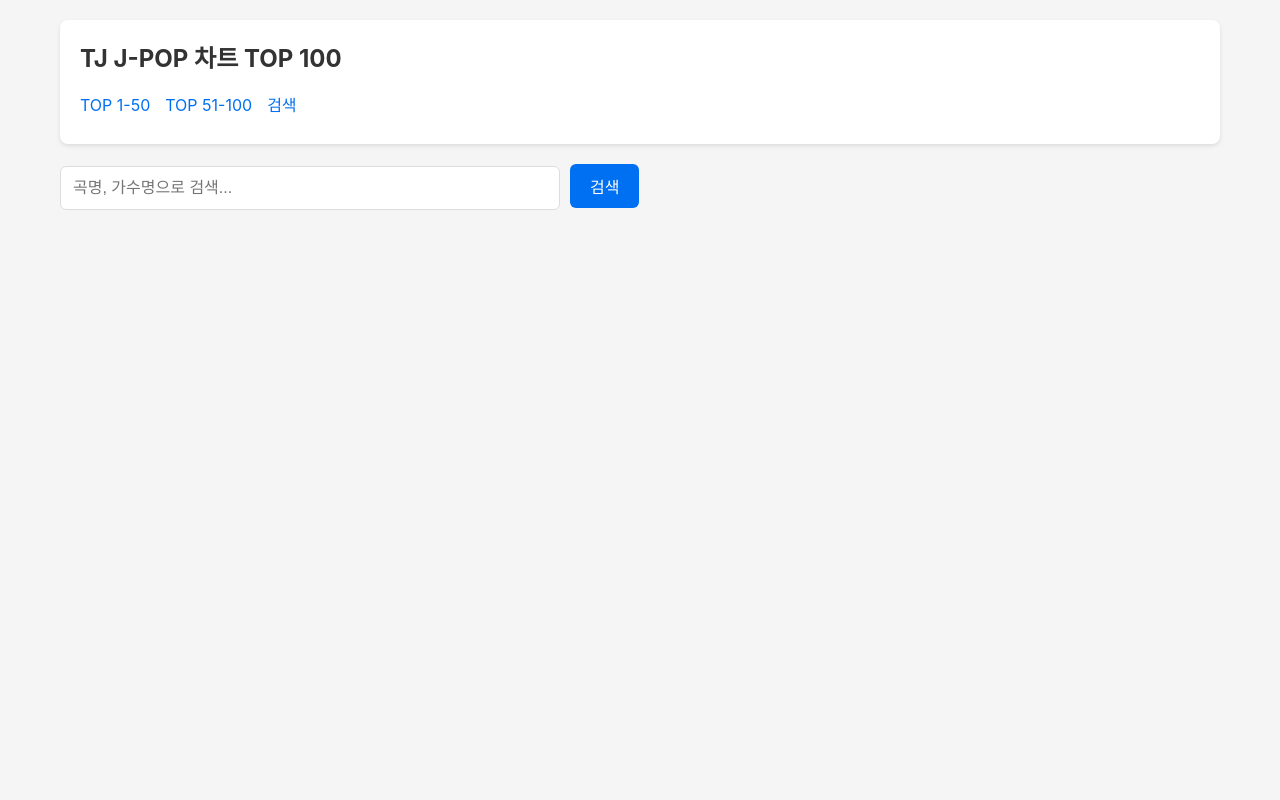
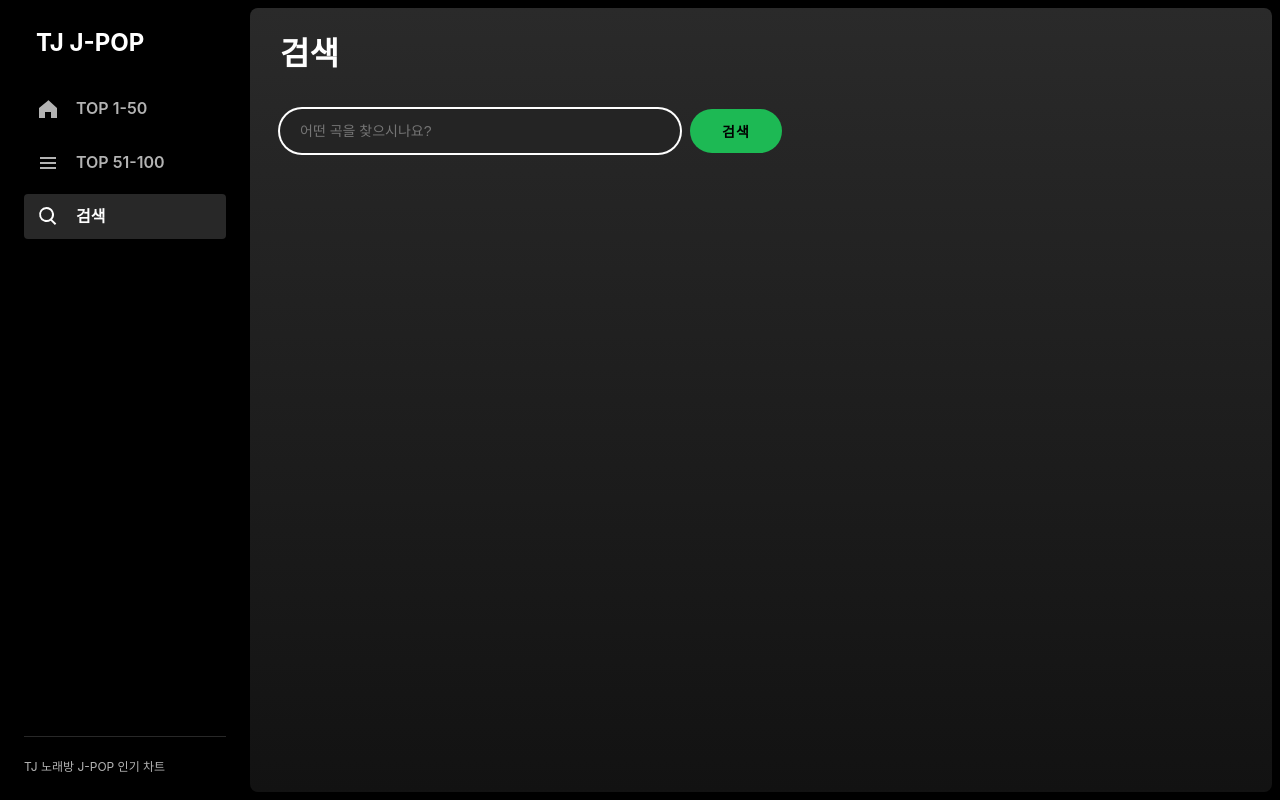
Before and after one commit to tjrwls1211/tj-jpop-kr, a Next.js app: page /search in a window 1280 px wide. Built offline with nearby package versions, Linux system fonts and the light colour scheme.

Commit message:
feat: 사이드바 추가 및 UI 개선, 검색 페이지 디자인 수정

```diff
--- a/app/globals.css
+++ b/app/globals.css
@@ -1,3 +1,15 @@
+/* Spotify-style Dark Theme */
+:root {
+  --background-base: #121212;
+  --background-highlight: #1a1a1a;
+  --background-press: #000000;
+  --text-base: #ffffff;
+  --text-subdued: #b3b3b3;
+  --brand: #1db954;
+  /* Spotify Green */
+  --essential-base: #ffffff;
+}
+
 * {
   box-sizing: border-box;
   margin: 0;
@@ -5,151 +17,276 @@
 }
 
 body {
-  font-family: -apple-system, BlinkMacSystemFont, 'Segoe UI', 'Malgun Gothic',
-    sans-serif;
+  font-family: -apple-system, BlinkMacSystemFont, 'Segoe UI', Roboto, Oxygen, Ubuntu, Cantarell, 'Open Sans', 'Helvetica Neue', sans-serif;
   line-height: 1.6;
-  background: #f5f5f5;
-  color: #333;
+  background-color: var(--background-base);
+  color: var(--text-base);
+  overflow: hidden;
+  /* App-like feel */
 }
 
+/* App Layout */
+.app-layout {
+  display: flex;
+  height: 100vh;
+  width: 100vw;
+  background-color: #000000;
+}
+
+.main-content {
+  flex: 1;
+  background: linear-gradient(to bottom, #2a2a2a 0%, #121212 100%);
+  border-radius: 8px;
+  margin: 8px 8px 8px 0;
+  overflow-y: auto;
+  position: relative;
+  padding: 20px 30px;
+}
+
+/* Scrollbar Styling */
+::-webkit-scrollbar {
+  width: 12px;
+}
+
+::-webkit-scrollbar-thumb {
+  background: #555;
+  border-radius: 6px;
+}
+
+::-webkit-scrollbar-thumb:hover {
+  background: #888;
+}
+
+::-webkit-scrollbar-track {
+  background: transparent;
+}
+
+/* Sidebar Styles */
+.sidebar {
+  width: 250px;
+  background-color: #000000;
+  display: flex;
+  flex-direction: column;
+  padding: 24px;
+  flex-shrink: 0;
+}
+
+.sidebar-logo {
+  font-size: 24px;
+  font-weight: 700;
+  margin-bottom: 24px;
+  padding-left: 12px;
+  color: var(--text-base);
+}
+
+.sidebar-nav {
+  display: flex;
+  flex-direction: column;
+  gap: 8px;
+}
+
+.nav-link {
+  display: flex;
+  align-items: center;
+  gap: 16px;
+  text-decoration: none;
+  color: var(--text-subdued);
+  font-weight: 600;
+  padding: 10px 12px;
+  border-radius: 4px;
+  transition: color 0.2s, background-color 0.2s;
+}
+
+.nav-link:hover {
+  color: var(--text-base);
+}
+
+.nav-link.active {
+  color: var(--text-base);
+  background-color: #282828;
+}
+
+.nav-icon {
+  flex-shrink: 0;
+}
+
+.sidebar-footer {
+  margin-top: auto;
+  padding-top: 20px;
+  border-top: 1px solid #282828;
+}
+
+.footer-text {
+  font-size: 12px;
+  color: var(--text-subdued);
+}
+
+/* Common UI Elements */
 .container {
   max-width: 1200px;
   margin: 0 auto;
-  padding: 20px;
 }
 
 .header {
-  background: white;
-  padding: 20px;
-  margin-bottom: 20px;
-  box-shadow: 0 2px 4px rgba(0, 0, 0, 0.1);
-  border-radius: 8px;
+  background: transparent;
+  padding: 0;
+  margin-bottom: 30px;
+  box-shadow: none;
 }
 
 .header h1 {
-  font-size: 24px;
-  margin-bottom: 10px;
+  font-size: 32px;
+  font-weight: 800;
+  margin-bottom: 20px;
 }
+
+/* Buttons and Inputs */
+.btn {
+  background-color: var(--brand);
+  color: #000;
+  border: none;
+  border-radius: 500px;
+  padding: 12px 32px;
+  font-weight: 700;
+  font-size: 14px;
+  cursor: pointer;
+  letter-spacing: 1px;
+  text-transform: uppercase;
+  transition: transform 0.1s, background-color 0.2s;
+}
+
+.btn:hover {
+  background-color: #1ed760;
+  transform: scale(1.04);
+}
+
+.search-input {
+  background-color: #242424;
+  border: none;
+  border-radius: 500px;
+  padding: 12px 20px;
+  color: white;
+  width: 100%;
+  max-width: 400px;
+  font-size: 14px;
+  outline: none;
+}
+
+.search-input:focus {
+  box-shadow: 0 0 0 2px white;
+}
+
+/* Song Card Styling */
+.song-card {
+  display: grid;
+  grid-template-columns: 50px 1fr auto;
+  align-items: center;
+  padding: 10px 16px;
+  border-radius: 4px;
+  transition: background-color 0.2s;
+  color: #b3b3b3;
+}
+
+.song-card:hover {
+  background-color: #2a2a2a;
+}
+
+.song-rank {
+  font-size: 16px;
+  color: #fff;
+  width: 30px;
+  text-align: center;
+}
+
+.song-details {
+  display: flex;
+  flex-direction: column;
+}
+
+.song-title {
+  color: #fff;
+  font-size: 16px;
+  font-weight: normal;
+}
+
+.song-info {
+  font-size: 14px;
+  color: #b3b3b3;
+}
+
+/* =========================================
+   Admin / Legacy Support Styles
+   ========================================= */
 
 .nav {
   display: flex;
   gap: 15px;
-  flex-wrap: wrap;
+  margin-bottom: 20px;
 }
 
 .nav a {
-  color: #0070f3;
+  color: var(--text-subdued);
   text-decoration: none;
-  padding: 5px 0;
+  font-size: 14px;
+  font-weight: 600;
 }
 
 .nav a:hover {
+  color: white;
   text-decoration: underline;
 }
 
-.search-form {
+.admin-card {
+  background-color: #181818;
+  padding: 30px;
+  border-radius: 8px;
+  box-shadow: 0 4px 10px rgba(0, 0, 0, 0.5);
+}
+
+.form-group {
   margin-bottom: 20px;
 }
 
-.search-input {
-  width: 100%;
-  max-width: 500px;
-  padding: 12px;
-  font-size: 16px;
-  border: 1px solid #ddd;
-  border-radius: 6px;
-}
-
-.btn {
-  padding: 10px 20px;
-  background: #0070f3;
-  color: white;
-  border: none;
-  border-radius: 6px;
-  cursor: pointer;
-  font-size: 16px;
-  transition: background 0.2s;
-}
-
-.btn:hover {
-  background: #0051cc;
-}
-
-.btn-secondary {
-  background: #666;
-}
-
-.btn-secondary:hover {
-  background: #444;
-}
-
-.song-card {
-  background: white;
-  padding: 15px;
-  margin-bottom: 10px;
-  border-radius: 6px;
-  box-shadow: 0 1px 3px rgba(0, 0, 0, 0.1);
-}
-
-.song-rank {
-  font-size: 24px;
+.label {
+  display: block;
+  margin-bottom: 8px;
   font-weight: bold;
-  color: #0070f3;
-  margin-right: 15px;
-  min-width: 60px;
-}
-
-.song-title {
-  font-size: 18px;
-  font-weight: bold;
-  margin-bottom: 5px;
-}
-
-.song-info {
-  color: #666;
   font-size: 14px;
-  margin-top: 3px;
+  color: var(--text-subdued);
 }
 
 .input {
   width: 100%;
-  padding: 10px;
-  border: 1px solid #ddd;
-  border-radius: 6px;
+  padding: 12px;
+  background: #333;
+  border: 1px solid #444;
+  border-radius: 4px;
+  color: white;
   font-size: 14px;
 }
 
-.admin-card {
-  background: white;
-  padding: 20px;
-  margin-bottom: 20px;
-  border-radius: 6px;
-  box-shadow: 0 2px 4px rgba(0, 0, 0, 0.1);
+.input:focus {
+  outline: none;
+  border-color: var(--brand);
 }
 
-.form-group {
-  margin-bottom: 15px;
+.btn-secondary {
+  background-color: #333;
+  color: white;
 }
 
-.label {
-  display: block;
-  margin-bottom: 5px;
-  font-weight: bold;
-  font-size: 14px;
+.btn-secondary:hover {
+  background-color: #444;
 }
 
 .translation-box {
-  background: #f9f9f9;
+  background: #1a1a1a;
   padding: 15px;
+  border-radius: 6px;
+  border-left: 3px solid var(--brand);
   margin-bottom: 15px;
-  border-radius: 6px;
-  border-left: 3px solid #0070f3;
 }
 
 .translation-box div {
   margin-bottom: 8px;
 }
-
-.translation-box div:last-child {
-  margin-bottom: 0;
-}
--- a/app/layout.tsx
+++ b/app/layout.tsx
@@ -1,5 +1,6 @@
 import type { Metadata } from 'next';
 import './globals.css';
+import { Sidebar } from '@/components/Sidebar';
 
 export const metadata: Metadata = {
   title: 'TJ J-POP 차트 TOP 100',
@@ -13,7 +14,14 @@
 }) {
   return (
     <html lang="ko">
-      <body>{children}</body>
+      <body>
+        <div className="app-layout">
+          <Sidebar />
+          <main className="main-content">
+            {children}
+          </main>
+        </div>
+      </body>
     </html>
   );
 }
--- a/app/search/page.tsx
+++ b/app/search/page.tsx
@@ -1,7 +1,6 @@
 import { searchSongs } from '@/lib/db';
 import { SongCard } from '@/components/SongCard';
 import { SongWithRank } from '@/lib/types';
-import Link from 'next/link';
 
 export default async function SearchPage({
   searchParams,
@@ -13,36 +12,34 @@
   const songs = query ? ((await searchSongs(query)) as SongWithRank[]) : [];
 
   return (
-    <div className="container">
+    <div>
       <div className="header">
-        <h1>TJ J-POP 차트 TOP 100</h1>
-        <div className="nav">
-          <Link href="/chart/1-50">TOP 1-50</Link>
-          <Link href="/chart/51-100">TOP 51-100</Link>
-          <Link href="/search">검색</Link>
-        </div>
+        <h1>검색</h1>
       </div>
 
-      <form method="GET" className="search-form">
+      <form method="GET" style={{ marginBottom: '40px' }}>
+        <div style={{ display: 'flex', gap: '10px' }}>
           <input
             type="text"
             name="q"
             defaultValue={query}
-          placeholder="곡명, 가수명으로 검색..."
+            placeholder="어떤 곡을 찾으시나요?"
             className="search-input"
+            autoFocus
           />
-        <button type="submit" className="btn" style={{ marginLeft: '10px' }}>
+          <button type="submit" className="btn">
             검색
           </button>
+        </div>
       </form>
 
       {query && (
         <>
-          <h2 style={{ marginBottom: '15px' }}>
-            검색 결과: {songs.length}곡
+          <h2 style={{ marginBottom: '20px', fontSize: '20px' }}>
+            '{query}' 검색 결과
           </h2>
           {songs.length === 0 ? (
-            <p>검색 결과가 없습니다.</p>
+            <p style={{ color: '#b3b3b3' }}>검색 결과가 없습니다.</p>
           ) : (
             songs.map((song) => <SongCard key={song.id} song={song} />)
           )}
--- /dev/null
+++ b/components/Sidebar.tsx
@@ -0,0 +1,65 @@
+'use client';
+
+import Link from 'next/link';
+import { usePathname } from 'next/navigation';
+
+export function Sidebar() {
+  const pathname = usePathname();
+
+  const isLinkActive = (href: string) => {
+    if (href === '/search') return pathname?.startsWith('/search');
+    // Exact match for charts to distinguish between ranges
+    return pathname === href;
+  };
+
+  return (
+    <div className="sidebar">
+      <div className="sidebar-logo">
+        TJ J-POP
+      </div>
+
+      <nav className="sidebar-nav">
+        <Link href="/chart/1-50" className={`nav-link ${isLinkActive('/chart/1-50') ? 'active' : ''}`}>
+          <HomeIcon />
+          <span>TOP 1-50</span>
+        </Link>
+        <Link href="/chart/51-100" className={`nav-link ${isLinkActive('/chart/51-100') ? 'active' : ''}`}>
+           <ListIcon />
+           <span>TOP 51-100</span>
+        </Link>
+        <Link href="/search" className={`nav-link ${isLinkActive('/search') ? 'active' : ''}`}>
+          <SearchIcon />
+          <span>검색</span>
+        </Link>
+      </nav>
+
+      <div className="sidebar-footer">
+        <p className="footer-text">TJ 노래방 J-POP 인기 차트</p>
+      </div>
+    </div>
+  );
+}
+
+function HomeIcon() {
+    return (
+        <svg viewBox="0 0 24 24" width="24" height="24" fill="currentColor" className="nav-icon">
+            <path d="M12.5 3.2L3 11v10h6v-6h6v6h6V11l-8.5-7.8a.7.7 0 0 0-1 0z"/>
+        </svg>
+    )
+}
+
+function ListIcon() {
+    return (
+        <svg viewBox="0 0 24 24" width="24" height="24" fill="currentColor" className="nav-icon">
+            <path d="M4 6h16v2H4zm0 5h16v2H4zm0 5h16v2H4z"/>
+        </svg>
+    )
+}
+
+function SearchIcon() {
+    return (
+        <svg viewBox="0 0 24 24" width="24" height="24" fill="currentColor" className="nav-icon">
+             <path d="M10.5 3a7.5 7.5 0 0 1 5.6 12.4l4.2 4.2-1.4 1.4-4.2-4.2A7.5 7.5 0 1 1 10.5 3zm0 2a5.5 5.5 0 1 0 0 11 5.5 5.5 0 0 0 0-11z"/>
+        </svg>
+    )
+}
```
Also changed, not shown: app/chart/[range]/page.tsx (+7 -14 lines), components/SongCard.tsx (+25 -10 lines). Lines whose indentation alone changed are shown as unchanged.
